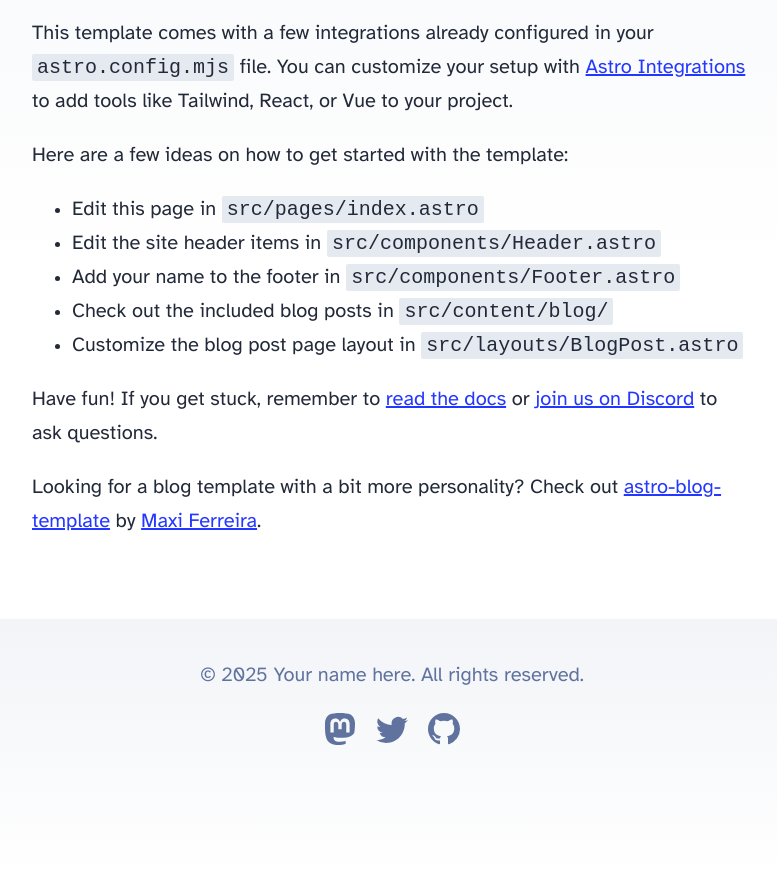
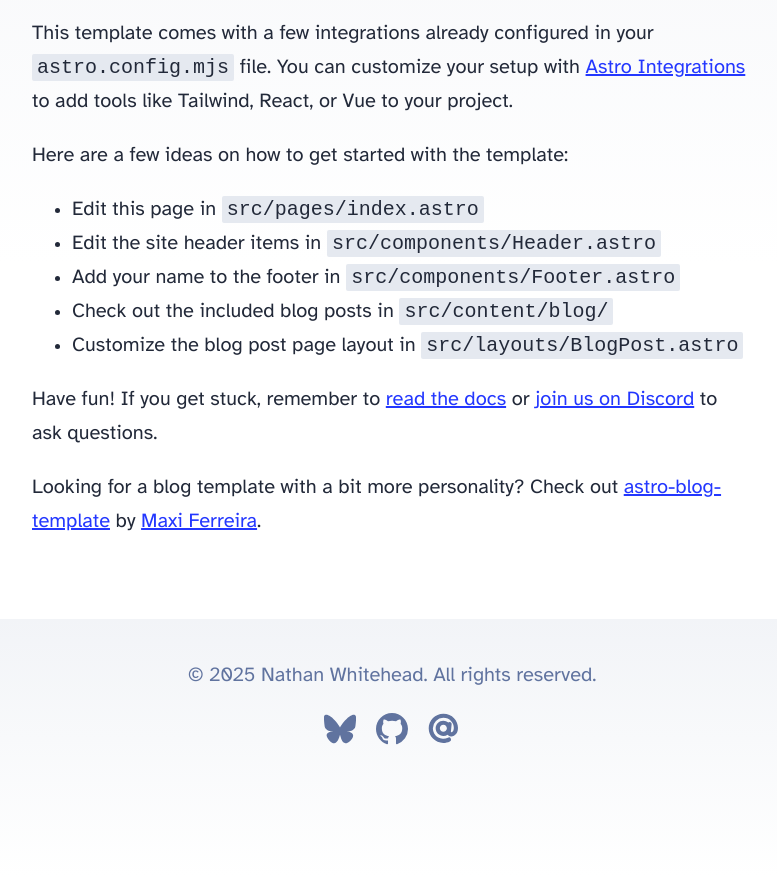
Before and after one commit to nwhitehead/shimmermathlabs, an Astro site in the folder website/: page / in a window 1280 px wide. Shown: the part 336-1213 px from the top of the page, without its empty margins (248-1025 px from the left). Built offline with nearby package versions, Linux system fonts and the light colour scheme; Astro itself is replaced by a stand-in of ours.

Commit message:
Make social links work.

```diff
--- a/website/package.json
+++ b/website/package.json
@@ -1,5 +1,5 @@
 {
-  "name": "website",
+  "name": "shimmermathlabs",
   "type": "module",
   "version": "0.0.1",
   "scripts": {
--- a/website/src/components/Footer.astro
+++ b/website/src/components/Footer.astro
@@ -3,33 +3,24 @@ const today = new Date();
 ---
 
 <footer>
-	&copy; {today.getFullYear()} Your name here. All rights reserved.
+	&copy; {today.getFullYear()} Nathan Whitehead. All rights reserved.
 	<div class="social-links">
-		<a href="https://m.webtoo.ls/@astro" target="_blank">
-			<span class="sr-only">Follow Astro on Mastodon</span>
-			<svg
-				viewBox="0 0 16 16"
+        <a href="https://bsky.app/profile/shimmermathlabs.com" target="_blank">
+			<span class="sr-only">Follow Nathan on Bluesky</span>
+            <svg
+				viewBox="10 10 35 35"
 				aria-hidden="true"
 				width="32"
 				height="32"
-				astro-icon="social/mastodon"
-				><path
-					fill="currentColor"
-					d="M11.19 12.195c2.016-.24 3.77-1.475 3.99-2.603.348-1.778.32-4.339.32-4.339 0-3.47-2.286-4.488-2.286-4.488C12.062.238 10.083.017 8.027 0h-.05C5.92.017 3.942.238 2.79.765c0 0-2.285 1.017-2.285 4.488l-.002.662c-.004.64-.007 1.35.011 2.091.083 3.394.626 6.74 3.78 7.57 1.454.383 2.703.463 3.709.408 1.823-.1 2.847-.647 2.847-.647l-.06-1.317s-1.303.41-2.767.36c-1.45-.05-2.98-.156-3.215-1.928a3.614 3.614 0 0 1-.033-.496s1.424.346 3.228.428c1.103.05 2.137-.064 3.188-.189zm1.613-2.47H11.13v-4.08c0-.859-.364-1.295-1.091-1.295-.804 0-1.207.517-1.207 1.541v2.233H7.168V5.89c0-1.024-.403-1.541-1.207-1.541-.727 0-1.091.436-1.091 1.296v4.079H3.197V5.522c0-.859.22-1.541.66-2.046.456-.505 1.052-.764 1.793-.764.856 0 1.504.328 1.933.983L8 4.39l.417-.695c.429-.655 1.077-.983 1.934-.983.74 0 1.336.259 1.791.764.442.505.661 1.187.661 2.046v4.203z"
-				></path></svg
-			>
-		</a>
-		<a href="https://twitter.com/astrodotbuild" target="_blank">
-			<span class="sr-only">Follow Astro on Twitter</span>
-			<svg viewBox="0 0 16 16" aria-hidden="true" width="32" height="32" astro-icon="social/twitter"
-				><path
-					fill="currentColor"
-					d="M5.026 15c6.038 0 9.341-5.003 9.341-9.334 0-.14 0-.282-.006-.422A6.685 6.685 0 0 0 16 3.542a6.658 6.658 0 0 1-1.889.518 3.301 3.301 0 0 0 1.447-1.817 6.533 6.533 0 0 1-2.087.793A3.286 3.286 0 0 0 7.875 6.03a9.325 9.325 0 0 1-6.767-3.429 3.289 3.289 0 0 0 1.018 4.382A3.323 3.323 0 0 1 .64 6.575v.045a3.288 3.288 0 0 0 2.632 3.218 3.203 3.203 0 0 1-.865.115 3.23 3.23 0 0 1-.614-.057 3.283 3.283 0 0 0 3.067 2.277A6.588 6.588 0 0 1 .78 13.58a6.32 6.32 0 0 1-.78-.045A9.344 9.344 0 0 0 5.026 15z"
-				></path></svg
-			>
-		</a>
-		<a href="https://github.com/withastro/astro" target="_blank">
-			<span class="sr-only">Go to Astro's GitHub repo</span>
+				astro-icon="social/bsky">
+                <path
+                    fill="currentColor"
+                    d="M27.5,25.73c-1.6-3.1-5.94-8.89-9.98-11.74c-3.87-2.73-5.35-2.26-6.31-1.82c-1.12,0.51-1.32,2.23-1.32,3.24 c0,1.01,0.55,8.3,0.92,9.51c1.2,4.02,5.45,5.38,9.37,4.94c0.2-0.03,0.4-0.06,0.61-0.08c-0.2,0.03-0.41,0.06-0.61,0.08 c-5.74,0.85-10.85,2.94-4.15,10.39c7.36,7.62,10.09-1.63,11.49-6.33c1.4,4.69,3.01,13.61,11.35,6.33c6.27-6.33,1.72-9.54-4.02-10.39 c-0.2-0.02-0.41-0.05-0.61-0.08c0.21,0.03,0.41,0.05,0.61,0.08c3.92,0.44,8.18-0.92,9.37-4.94c0.36-1.22,0.92-8.5,0.92-9.51 c0-1.01-0.2-2.73-1.32-3.24c-0.97-0.44-2.44-0.91-6.31,1.82C33.44,16.85,29.1,22.63,27.5,25.73z">
+                </path>
+            </svg>
+        </a>
+		<a href="https://github.com/nwhitehead" target="_blank">
+			<span class="sr-only">Go to Nathan's GitHub repo</span>
 			<svg viewBox="0 0 16 16" aria-hidden="true" width="32" height="32" astro-icon="social/github"
 				><path
 					fill="currentColor"
@@ -37,6 +28,18 @@ const today = new Date();
 				></path></svg
 			>
 		</a>
+        <a href="mailto:nwhitehe@gmail.com" target="_blank">
+			<span class="sr-only">Send mail to Nathan</span>
+            <svg
+                width="32"
+                height="32"
+                viewBox="1 1 23 23">
+                <path
+                    fill="currentColor"
+                    d="M4.5 12A7.5 7.5 0 0 1 12 4.5c5.05 0 7.917 4.167 7.51 7.834c-.113 1.009-.402 1.558-.623 1.85c-.26.344-.732.67-1.184.654c-.33-.012-.232-.475-.21-.689l.5-5a1.5 1.5 0 0 0-2.396-1.347A5.5 5.5 0 0 0 12.031 6.5C9.008 6.5 6.5 8.948 6.5 12c0 3.056 2.518 5.5 5.538 5.5a5.55 5.55 0 0 0 3.096-.946q.244.334.584.604c1.108.878 2.582.869 3.953.184a4.54 4.54 0 0 0 1.61-1.35c.585-.774 1.046-1.85 1.21-3.326C23.083 7.333 18.949 1.5 12 1.5C6.201 1.5 1.5 6.201 1.5 12S6.201 22.5 12 22.5c1.674 0 3.26-.393 4.668-1.092a1.5 1.5 0 0 0-1.336-2.687A7.5 7.5 0 0 1 4.5 12m5 0c0-1.366 1.135-2.5 2.53-2.5c1.609 0 2.808 1.481 2.484 3.016c-.24 1.143-1.28 1.984-2.476 1.984c-1.4 0-2.538-1.137-2.538-2.5">
+                </path>
+            </svg>
+        </a>
 	</div>
 </footer>
 <style>
--- a/website/src/consts.ts
+++ b/website/src/consts.ts
@@ -1,5 +1,5 @@
 // Place any global data in this file.
 // You can import this data from anywhere in your site by using the `import` keyword.
 
-export const SITE_TITLE = 'Astro Blog';
-export const SITE_DESCRIPTION = 'Welcome to my website!';
+export const SITE_TITLE = 'A Different Type';
+export const SITE_DESCRIPTION = '';
```
